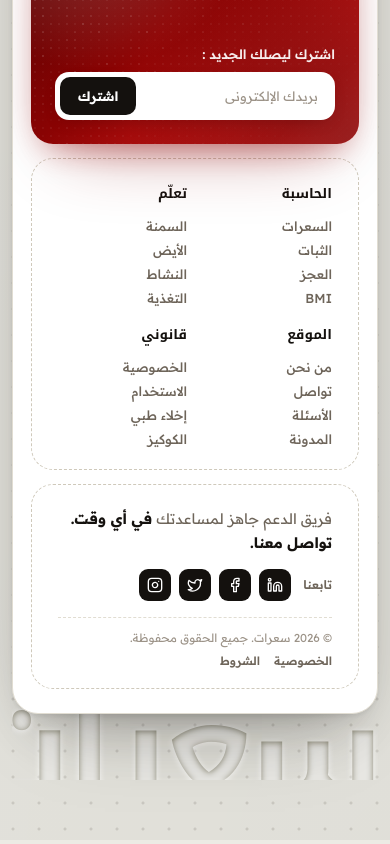
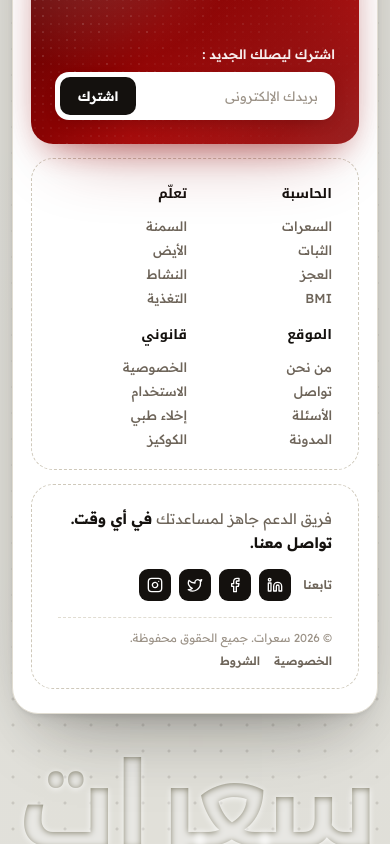
Before and after one commit to Astrobubu/calorie-calculator, a React (Vite) app: page / in a window 390 px wide. Shown: the part 5970-6814 px from the top of the page. Built offline with nearby package versions, Linux system fonts and the light colour scheme.

Commit message:
Mobile: remove footer extra padding, fix horizontal cutoff with body padding

```diff
--- a/src/styles.css
+++ b/src/styles.css
@@ -1653,8 +1653,10 @@ h3 {
 }
 
 @media (max-width: 640px) {
+  body { padding: 0 12px; }
   .site-shell {
-    width: calc(100vw - 24px);
+    width: 100%;
+    max-width: 100%;
     padding-top: 14px;
   }
   .topbar { margin-bottom: 24px; }
@@ -1678,6 +1680,7 @@ h3 {
   .footer-shell { padding: 32px 18px 24px; border-radius: 26px; }
   .footer-heading h2 { font-size: 26px; }
   .footer-meta { flex-direction: column; align-items: flex-start; gap: 8px; }
-  .footer-watermark { height: 90px; margin-top: -24px; }
-  .site-footer { padding-bottom: 60px; }
-}
+  .footer-watermark { height: 90px; margin-top: 40px; }
+  .footer-watermark span { font-size: clamp(96px, 30vw, 140px); }
+  .site-footer { padding-bottom: 0; }
+}
```
